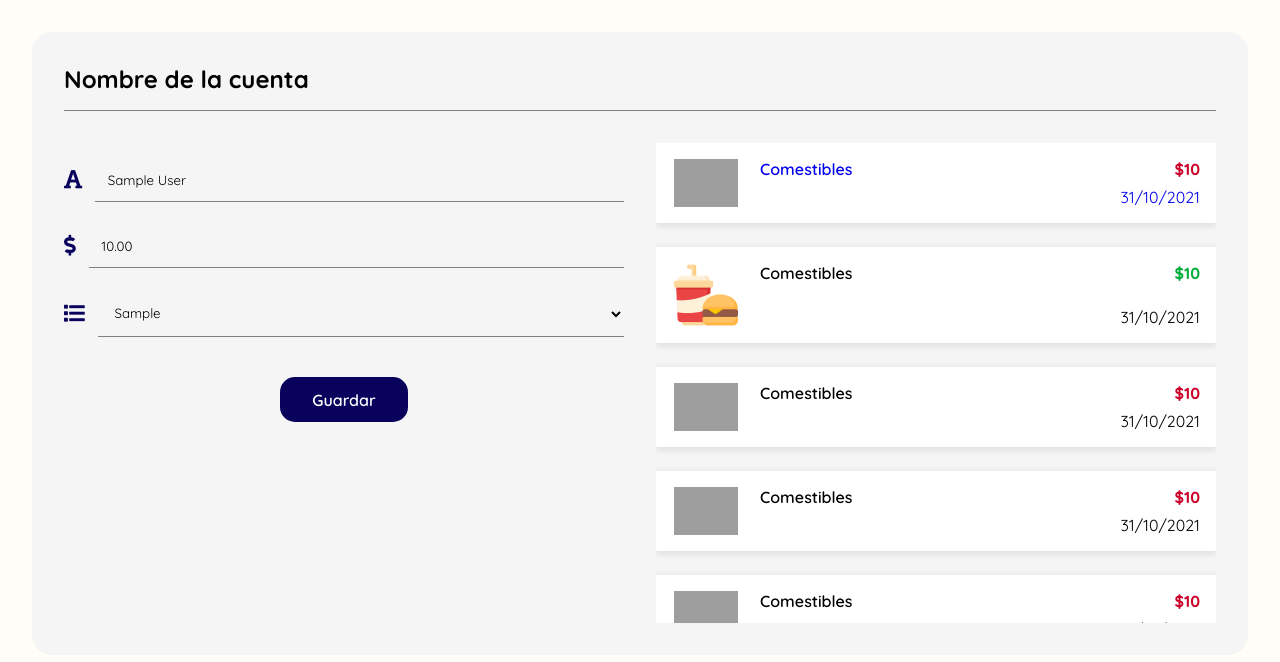
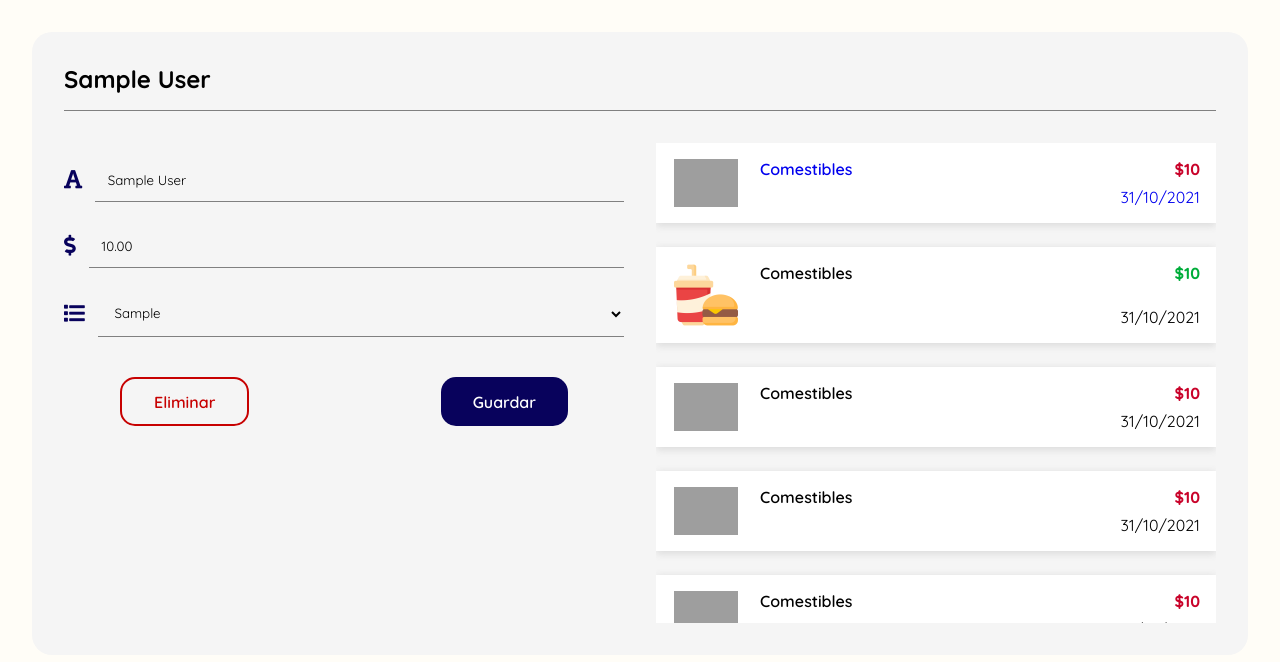
Before and after one commit to carolinamcc15/MyMoney, a Django app: page /1 in a window 1280 px wide. Shown: the part 85-747 px from the top of the page. Run offline with Django 3.2, Linux system fonts and the light colour scheme; a user stored in the database is signed in; tables that the repository leaves empty hold one stand-in row (values such as "Sample post"); some libraries are stand-ins or nearby versions; grey boxes are pictures that could not be loaded.

Commit message:
Add: Delee button for edit accint form

```diff
--- a/mymoneyapp/static/css/account.css
+++ b/mymoneyapp/static/css/account.css
@@ -128,6 +128,12 @@ input:focus {
     outline: none;
 }
 
+div#buttons-container {
+    display: flex;
+    width: 80%;
+    justify-content: space-between;
+}
+
 button {
     padding: 0.8rem 2rem;
     margin-top: 1rem;
@@ -141,6 +147,12 @@ button {
 
 button:hover {
     cursor: pointer;
+}
+
+button#delete {
+    border: 2px solid rgb(199, 1, 1);
+    background-color: transparent;
+    color: rgb(199, 1, 1);
 }
 
 div#recent-records {
--- a/mymoneyapp/templates/account.html
+++ b/mymoneyapp/templates/account.html
@@ -7,7 +7,7 @@
 
 {% block body %}
 <main>
-    <h2>Nombre de la cuenta</h2>
+    <h2>{{ account.name }}</h2>
     <div>
         <section>
             <form id="edit-account" method="POST" name="add-account" action="">
@@ -32,7 +32,10 @@
                     {% endfor %}
                     </select>
                 </div>
-                <button type="submit" form="edit-account">Guardar</button>
+                <div id="buttons-container">
+                    <button type="submit" id="delete" name="delete-account" form="edit-account">Eliminar</button>
+                    <button type="submit" name="edit-account" form="edit-account">Guardar</button>
+                </div>
             </form>
         </section>
 
--- a/mymoneyapp/views.py
+++ b/mymoneyapp/views.py
@@ -42,7 +42,8 @@ def general(request):
 @login_required
 def account(request, id):
     current_account = Account.objects.get(id = id)
-    if request.method == "POST":
+
+    if request.method == "POST" and "edit-account" in request.POST:
         acc_type =  str.strip(request.POST['account-type'])
 
         Account.objects.filter(id = id).update(
```
